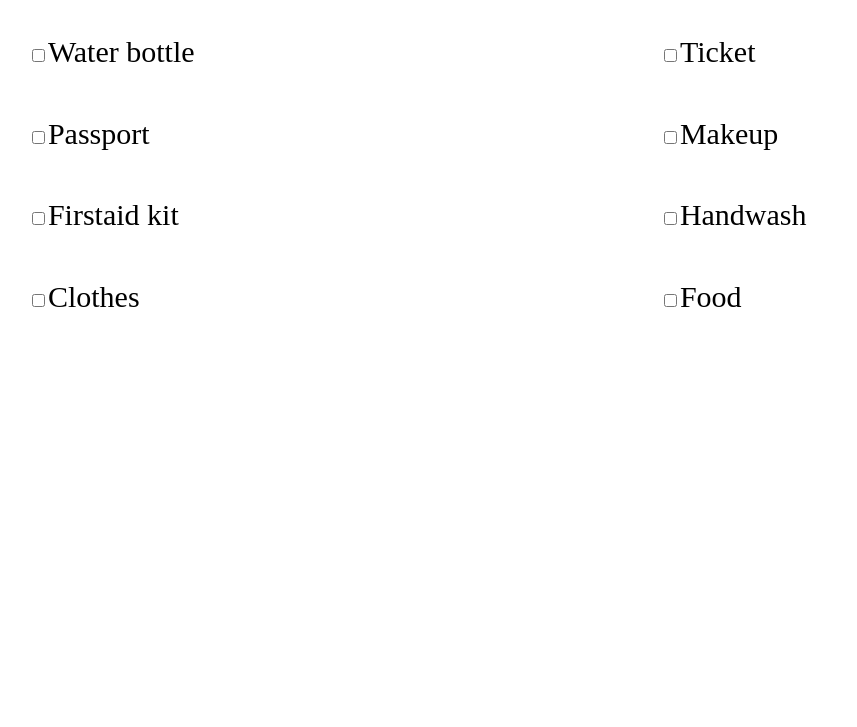
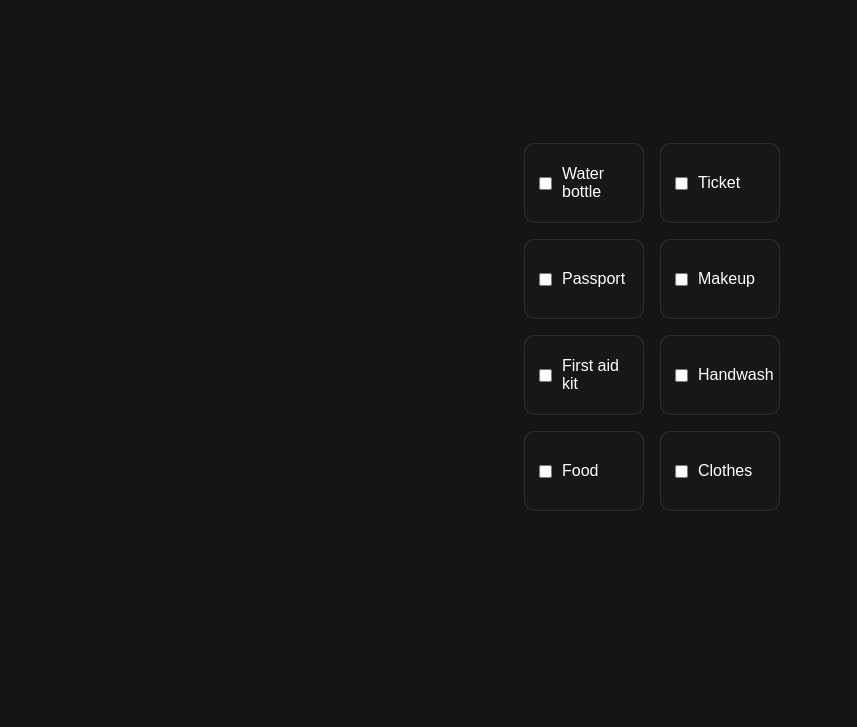
Before and after one commit to DeadInsane5/to-do-list-fork, a plain HTML site: page index.html in a window 1280 px wide. Shown: the part 73-800 px from the top of the page, without its empty margins (8-865 px from the left). Drawn offline with Linux system fonts and the light colour scheme.

Commit message:
version2

```diff
--- a/index.html
+++ b/index.html
@@ -7,25 +7,32 @@
     <link rel="stylesheet" href="./style.css">
 </head>
 <body>
-    <h1>~ Important Travelling list ~</h1>
-    <div id="item0">
-        <div style="width: 50%;">
-            <ul>
-                <li><input type="checkbox"><label>Water bottle</label></li>
-                <li><input type="checkbox"><label>Passport</label></li>
-                <li><input type="checkbox"><label>Firstaid kit</label></li>
-                <li><input type="checkbox"><label>Clothes</label></li>
-            </ul>
-        </div>
-        <div style="width: 50%;">
-            <ul>
-                <li><input type="checkbox"><label>Ticket</label></li>
-                <li><input type="checkbox"><label>Makeup</label></li>
-                <li><input type="checkbox"><label>Handwash</label></li>
-                <li><input type="checkbox"><label>Food</label></li>
-            </ul>
-        </div>
-    </div>
+  <ul id="list">
+      <li class="list-item">
+          <div class="list-item-content"><input type="checkbox" id="item1"><span>Water bottle</span></div>
+      </li>
+      <li class="list-item">
+          <div class="list-item-content"><input type="checkbox" id="item2"><span>Ticket</span></div>
+      </li>
+      <li class="list-item">
+          <div class="list-item-content"><input type="checkbox" id="item3"><span>Passport</span></div>
+      </li>
+      <li class="list-item">
+          <div class="list-item-content"><input type="checkbox" id="item4"><span>Makeup</span></div>
+      </li>
+      <li class="list-item">
+          <div class="list-item-content"><input type="checkbox" id="item5"><span>First aid kit</span></div>
+      </li>
+      <li class="list-item">
+          <div class="list-item-content"><input type="checkbox" id="item6"><span>Handwash</span></div>
+      </li>
+      <li class="list-item">
+          <div class="list-item-content"><input type="checkbox" id="item7"><span>Food</span></div>
+      </li>
+      <li class="list-item">
+          <div class="list-item-content"><input type="checkbox" id="item8"><span>Clothes</span></div>
+      </li>
+  </ul>
     <script src="script.js"></script>
 </body>
 
--- a/script.js
+++ b/script.js
@@ -0,0 +1,9 @@
+document.getElementById("list").onmousemove = e => {
+    for (const item of document.getElementsByClassName("list-item")) {
+        const rect = item.getBoundingClientRect(),
+            x = e.clientX - rect.left,
+            y = e.clientY - rect.top;
+    item.style.setProperty("--mouse-x",`${x}px`);
+    item.style.setProperty("--mouse-y",`${y}px`);
+    }
+}
--- a/style.css
+++ b/style.css
@@ -1,29 +1,78 @@
-h1 {
-    text-align: center;
+:root{
+    --bg-color:rgb(20,20,20);
+    --list-item-color:rgb(23,23,23);
 }
-#item0{
-     display: flex;
-     flex-direction: row;
+body{
+    align-items: center;
+    background-color: var(--bg-color);
+    display: flex;
+    height: 100vh;
+    justify-content: center;
+    margin: 0;
+    overflow: hidden;
+    padding: 0;
+    color: #fff;
+    font-family: Arial, Helvetica, sans-serif;
 }
-ul{
-    list-style: none;
-    padding: 0;
+#list{
+    display: grid;
+    grid-template-columns: repeat(2,1fr);
+    gap: 16px;
+    max-width: 600px;
+    width: calc(100%-20px);
+}
+#list:hover>.list-item::after{
+    opacity: 1;
+}
+.list-item{
+    background-color: rgba(255, 255, 255, 0.1);
+    border-radius: 10px;
+    cursor: pointer;
     display: flex;
-    flex-direction: column;
+    align-items: center;
+    padding: 10px;
+    position: relative;
+    height: 60px;
+    width: 100px;
 }
-li{
-    display: inline-block;
+.list-item:hover::before{
+    opacity: 1;
+
+}
+.list-item::before,.list-item::after{
+    border-radius: inherit;
+    content: "";
+    height: 100%;
+    left: 0;
+    opacity: 0;
+    position: absolute;
+    top: 0;
+    transition: opacity 500ms;
+    width: 100%;
+}
+.list-item::before{
+    background: radial-gradient(400px circle at var(--mouse-x) var(--mouse-y), rgba(255, 255, 255,0.06),transparent 40%);
+    z-index: 3;
+}
+.list-item::after{
+    background: radial-gradient(300px circle at var(--mouse-x) var(--mouse-y), rgba(255, 255, 255,0.4),transparent 40%);
+    z-index: 1;
+}
+.list-item-content{
+    background-color: var(--list-item-color);
+    border-radius: inherit;
+    display: flex;
+    align-items: center;
+    flex-grow: 1;
+    inset: 1px;
+    padding: 10px;
+    position: absolute;
+    z-index: 2;
+}
+.list-item-content input[type="checkbox"]{
     margin-right: 10px;
-    font-size: 30px;
-    margin: 0.5cm;
-    padding: 5px;
+    cursor: pointer;
 }
-li:hover{
-    border: 2px solid #000000;
+.list-item-content span{
+    font-size: 16px;
 }
-ul{
-    margin: 4px;
-}
-input[type="checkbox"]:checked + label {
-    filter: blur(2px);
-}
```
